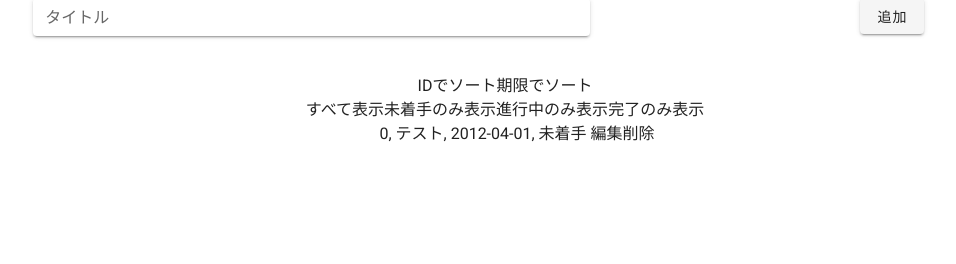
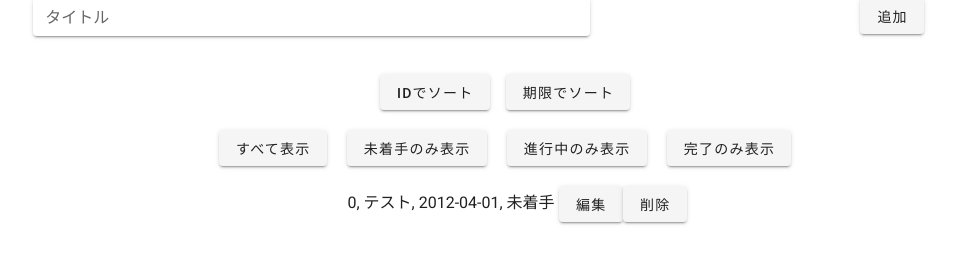
Before and after one commit to knagara/vue-todo-app, a Vue app: page / in a window 1280 px wide. Shown: the part 126-390 px from the top of the page, without its empty margins (135-1091 px from the left). Built offline with nearby package versions, Linux system fonts and the light colour scheme.

Commit message:
vuetify Sort, List

```diff
--- a/src/components/List.vue
+++ b/src/components/List.vue
@@ -1,26 +1,48 @@
 <template>
   <div>
-        <div>
-            <button @click="filterAll">すべて表示</button>
-            <button @click="filterNotYet">未着手のみ表示</button>
-            <button @click="filterGoing">進行中のみ表示</button>
-            <button @click="filterDone">完了のみ表示</button>
+    <div class="ma-5">
+      <v-btn class="mr-5" @click="filterAll">すべて表示</v-btn>
+      <v-btn class="mr-5" @click="filterNotYet">未着手のみ表示</v-btn>
+      <v-btn class="mr-5" @click="filterGoing">進行中のみ表示</v-btn>
+      <v-btn @click="filterDone">完了のみ表示</v-btn>
     </div>
     <ul>
       <li v-for="todo in filteredTodos" :key="todo.id">
         <div v-if="!todo.editMode">
-                    {{todo.id}}, {{todo.title}}, {{todo.dueDate}}, {{todo.status}}
-                    <button @click="editTodo(todo.id)">編集</button>
-                    <button @click="deleteTodo(todo.id)">削除</button>
+          {{ todo.id }}, {{ todo.title }}, {{ todo.dueDate }}, {{ todo.status }}
+          <v-btn @click="editTodo(todo.id)">編集</v-btn>
+          <v-btn @click="deleteTodo(todo.id)">削除</v-btn>
         </div>
         <div v-else>
-                    タイトル：<input type="text" v-model="title">
-                    期限：<datepicker v-model="dueDate" :format="'yyyy-MM-dd'"></datepicker>
-                    ステータス：
-                        <select v-model="status">
-                            <option v-for="status in statusList" :key="status">{{status}}</option>
-                        </select>
-                    <button @click="updateTodo(todo.id)">保存</button>
+          <v-form>
+            <v-container>
+              <v-row justify="center">
+                <v-col cols="12" sm="5">
+                  <v-text-field
+                    label="タイトル"
+                    solo
+                    dense
+                    type="text"
+                    v-model="title"
+                  ></v-text-field>
+                </v-col>
+                <v-col cols="12" sm="3">
+                  <datepicker
+                    placeholder="期限"
+                    v-model="dueDate"
+                    :format="'yyyy-MM-dd'"
+                  ></datepicker>
+                </v-col>
+                <v-col cols="12" sm="2">
+                  <v-select solo dense :items="statusList" v-model="status">
+                  </v-select>
+                </v-col>
+                <v-col cols="12" sm="2">
+                  <v-btn @click="updateTodo(todo.id)">保存</v-btn>
+                </v-col>
+              </v-row>
+            </v-container>
+          </v-form>
         </div>
       </li>
     </ul>
@@ -28,65 +50,70 @@
 </template>
 
 <script>
-import { mapGetters, mapMutations } from 'vuex';
-import Datepicker from 'vuejs-datepicker';
-import formatDate from '@/common/dateFormatter'
-import {statusNotYet, statusGoing, statusDone} from '@/common/const'
+import { mapGetters, mapMutations } from "vuex";
+import Datepicker from "vuejs-datepicker";
+import formatDate from "@/common/dateFormatter";
+import { statusNotYet, statusGoing, statusDone } from "@/common/const";
 
 export default {
   data() {
     return {
-            title: '',
-            dueDate: '',
-            status: '',
+      title: "",
+      dueDate: "",
+      status: "",
       statusList: [statusNotYet, statusGoing, statusDone],
-            filterStatus: ''
-        }
+      filterStatus: "",
+    };
   },
-    components:{
-        Datepicker
+  components: {
+    Datepicker,
   },
   computed: {
     ...mapGetters("todo", ["todos"]),
-        filteredTodos(){
-            let todos = this.$store.getters["todo/todos"]
-            if(this.filterStatus === '') return todos
-            return todos.filter(todo => todo.status === this.filterStatus)
-        }
+    filteredTodos() {
+      let todos = this.$store.getters["todo/todos"];
+      if (this.filterStatus === "") return todos;
+      return todos.filter((todo) => todo.status === this.filterStatus);
+    },
   },
   methods: {
     ...mapMutations("todo", ["deleteTodo"]),
-        filterAll(){
-            this.filterStatus = ''
+    filterAll() {
+      this.filterStatus = "";
     },
-        filterNotYet(){
-            this.filterStatus = statusNotYet
+    filterNotYet() {
+      this.filterStatus = statusNotYet;
     },
-        filterGoing(){
-            this.filterStatus = statusGoing
+    filterGoing() {
+      this.filterStatus = statusGoing;
     },
-        filterDone(){
-            this.filterStatus = statusDone
+    filterDone() {
+      this.filterStatus = statusDone;
     },
-        editTodo(id){
-            const todo = this.$store.getters["todo/todos"].find(todo => todo.id === id)
-            this.title = todo.title
-            this.dueDate = todo.dueDate
-            this.status = todo.status
-            this.$store.commit("todo/editTodo", id)
+    editTodo(id) {
+      const todo = this.$store.getters["todo/todos"].find(
+        (todo) => todo.id === id
+      );
+      this.title = todo.title;
+      this.dueDate = todo.dueDate;
+      this.status = todo.status;
+      this.$store.commit("todo/editTodo", id);
     },
-        updateTodo(id){
-            if(this.title === '' | this.dueDate === '') return;
-            let todo = this.$store.getters["todo/todos"].find(todo => todo.id === id)
-            todo.title = this.title
-            todo.dueDate = typeof(this.dueDate) === 'string' ?
-                this.dueDate :
-                formatDate(this.dueDate, 'yyyy-MM-dd')
-            todo.status = this.status
-            this.$store.commit("todo/updateTodo", {id, todo})
-        }
-    }
-}
+    updateTodo(id) {
+      if ((this.title === "") | (this.dueDate === "")) return;
+      let todo = this.$store.getters["todo/todos"].find(
+        (todo) => todo.id === id
+      );
+      todo.title = this.title;
+      todo.dueDate =
+        typeof this.dueDate === "string"
+          ? this.dueDate
+          : formatDate(this.dueDate, "yyyy-MM-dd");
+      todo.status = this.status;
+      this.$store.commit("todo/updateTodo", { id, todo });
+    },
+  },
+};
 </script>
 
 <style scoped>
@@ -95,5 +122,6 @@ ul {
 }
 .vdp-datepicker {
   display: inline-block;
+  border: 1px solid #ccc;
 }
 </style>
--- a/src/components/Sort.vue
+++ b/src/components/Sort.vue
@@ -1,7 +1,7 @@
 <template>
     <div>
-        <button @click="sortById">IDでソート</button>
-        <button @click="sortByDate">期限でソート</button>
+        <v-btn class="mr-4" @click="sortById">IDでソート</v-btn>
+        <v-btn @click="sortByDate">期限でソート</v-btn>
     </div>
 </template>
 
```
Lines whose indentation alone changed are shown as unchanged.
